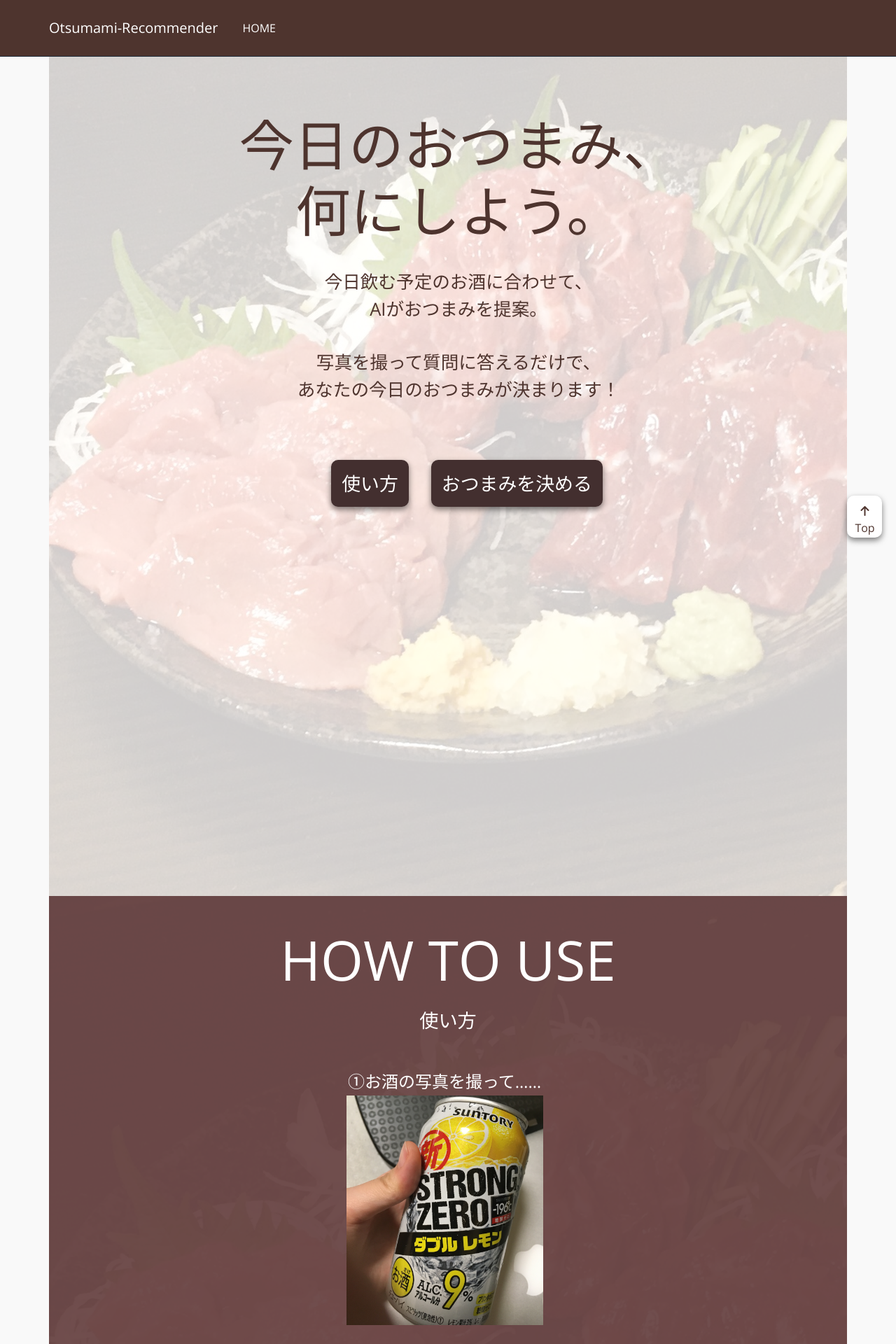
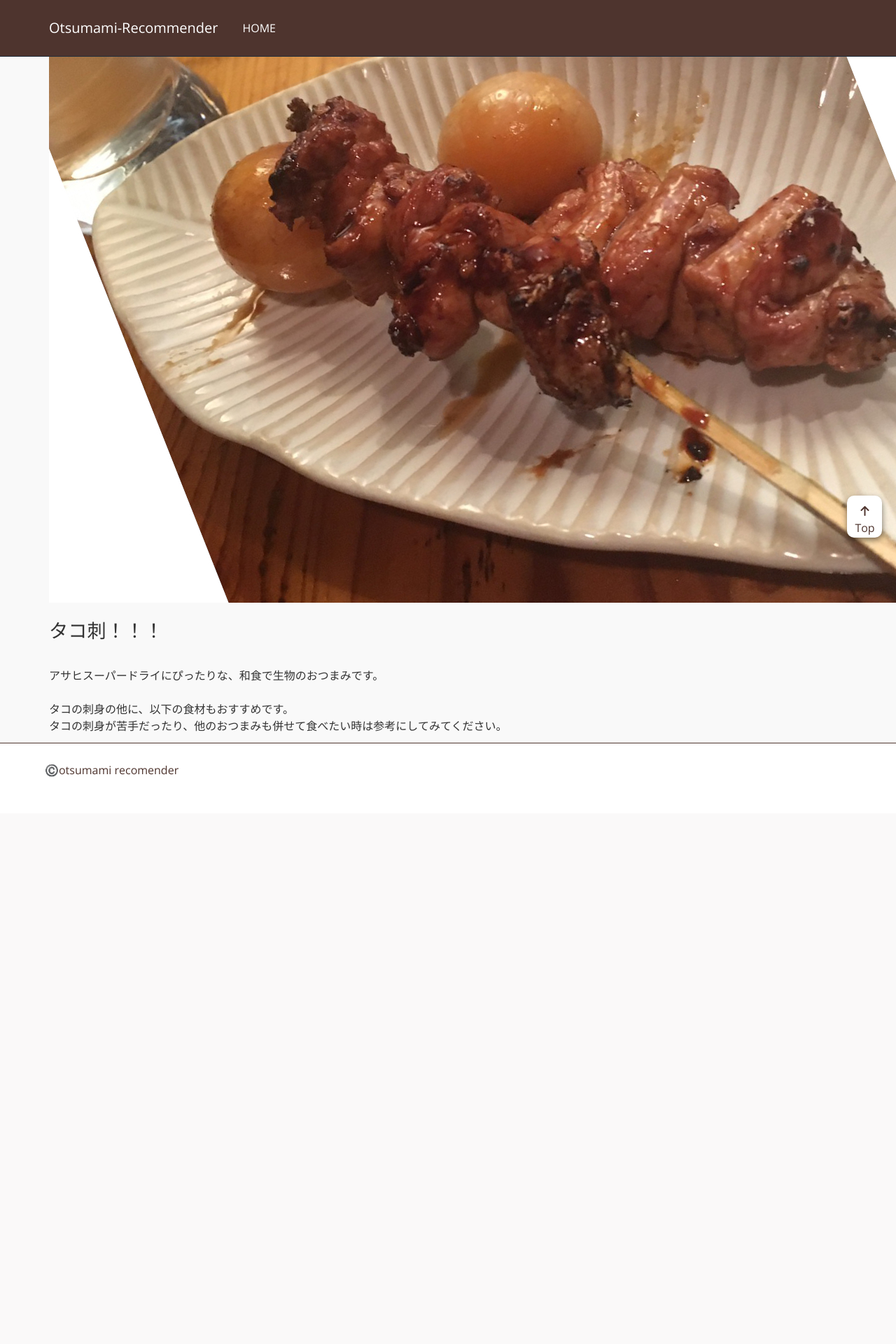
Before and after one commit to punipuni21/otsumami-recommender, a Django app: page /result in a window 1280 px wide; the page is wider, and only the part inside the window is pictured. Shown: the top 1920 px of that part at 70% size. After the commit the page ends 1110 px from the top of that part, so only its background shows below. Run offline with Django 3.2, Linux system fonts and the light colour scheme; some libraries are stand-ins or nearby versions.

Commit message:
result画面をちょっと作った

```diff
--- a/workspace/project/frontend/templates/frontend/result.html
+++ b/workspace/project/frontend/templates/frontend/result.html
@@ -9,6 +9,7 @@
   <link href="{% static 'frontend/construct/materialize/css/bootstrap.css' %}" type="text/css" rel="stylesheet"
     media="screen,projection" />
   <link rel="stylesheet" href="{% static 'frontend/construct/mystyle.css' %}">
+  <link rel="stylesheet" href="{% static 'frontend/construct/result.css' %}">
 
   <title>hello!</title>
 </head>
@@ -36,9 +37,20 @@
   <div>
     <section class="section">
       <div class="container">
-        <div id="app">
-          <!-- React -->
+        <div class="tsumami">
+          <div class="tsumami_top">
+            <h2>あなたの今日のおつまみは……</h2>
+            <img src="{% static 'frontend/img/slide/yakitori.jpg' %}">
+            <h2>タコ刺！！！</h2>
+            <br>
+            <p>アサヒスーパードライにぴったりな、和食で生物のおつまみです。<br>
+              <br>
+              タコの刺身の他に、以下の食材もおすすめです。<br>
+              タコの刺身が苦手だったり、他のおつまみも併せて食べたい時は参考にしてみてください。</p>
+
           </div>
+        </div>
+
       </div>
     </section>
 
@@ -50,19 +62,7 @@
     </p>
 
 
-    <div id="howto" class="howtouse">
-      <h1>HOW TO USE</h1>
-      <h2>使い方</h2>
-      <ul class="demo">
-        <li>①お酒の写真を撮って…… <br />
-          <img src="{% static 'frontend/img/top/demo.png' %}" /></li>
-        <li>②n問の質問に答えるだけ！<br />
-          <img src=" {% static 'frontend/img/top/quest.png' %}" /></li>
-      </ul>
-      <br />
 
-    </div>
-  </div>
     <div class="footer">
       <div class="infooter">
         <a href="#">
```
Also changed, not shown: workspace/project/frontend/static/frontend/construct/result.css (added). Lines whose indentation alone changed are shown as unchanged.
